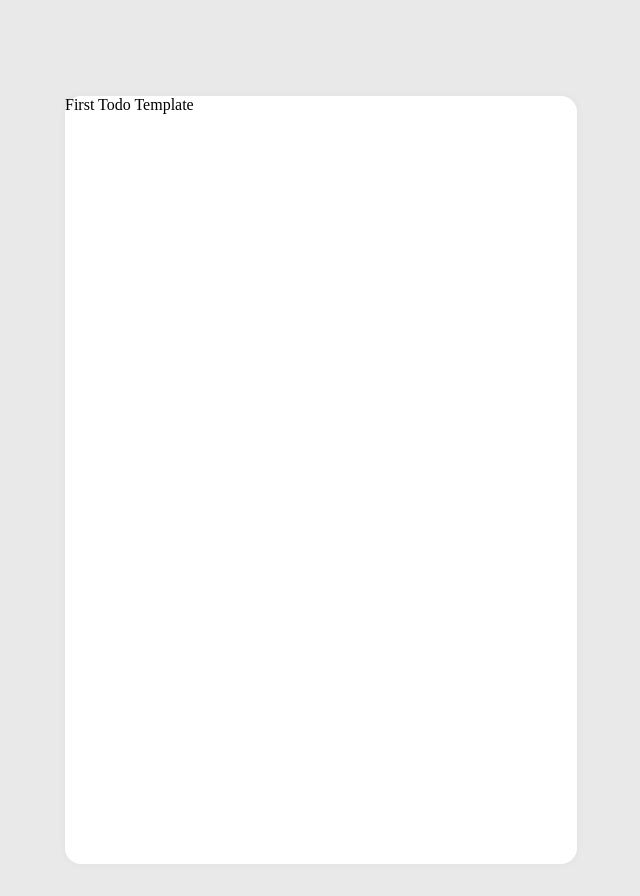
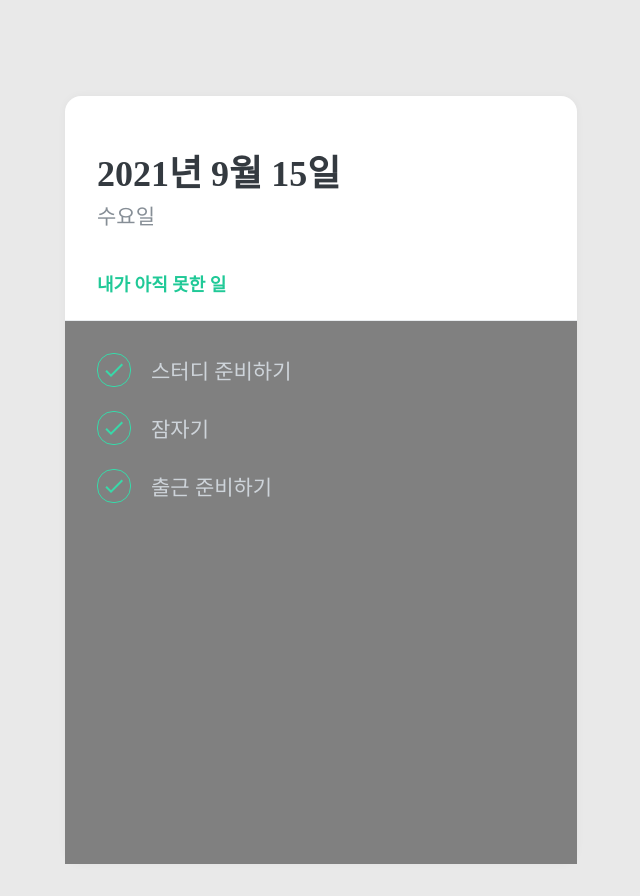
Before and after one commit to ny0011/web-dipping, a React (Create React App) app: page / in a window 1280 px wide. Shown: the whole page, without its empty margins (319-959 px from the left). Built offline with nearby package versions, Linux system fonts and the light colour scheme.

Commit message:
create TodoHead, TodoList, TodoItem
TodoHead
- 오늘 날짜와 제목
TodoList
- TodoItem을 담을 목록
TodoItem
- 체크 버튼/할 일 내용/삭제 버튼

```diff
--- a/package.json
+++ b/package.json
@@ -8,6 +8,7 @@
     "@testing-library/user-event": "^12.8.3",
     "react": "^17.0.2",
     "react-dom": "^17.0.2",
+    "react-icons": "^4.2.0",
     "react-scripts": "4.0.3",
     "styled-components": "^5.3.1",
     "web-vitals": "^1.1.2"
--- a/src/App.js
+++ b/src/App.js
@@ -1,5 +1,7 @@
-import { createGlobalStyle } from "styled-components"
+import { createGlobalStyle } from 'styled-components';
 import './App.css';
+import TodoHead from './components/TodoHead';
+import TodoList from './components/TodoList';
 import { TodoTemplate } from './components/TodoTemplate'
 
 const GlobalStyle = createGlobalStyle`
@@ -12,7 +14,10 @@
   return (
     <>
       <GlobalStyle></GlobalStyle>
-      <TodoTemplate>First Todo Template</TodoTemplate>
+      <TodoTemplate>
+        <TodoHead></TodoHead>
+        <TodoList></TodoList>
+      </TodoTemplate>
     </>
   );
 }
--- /dev/null
+++ b/src/components/TodoHead.js
@@ -0,0 +1,41 @@
+import styled from "styled-components";
+
+const TodoHeadBlock = styled.div`
+padding-top: 48px;
+padding-left: 32px;
+padding-right : 32px;
+padding-bottom: 24px;
+
+border-bottom: 1px solid #e9ecef;
+
+h1 {
+    margin: 0;
+    font-size: 36px;
+    color: #343a40;
+}
+
+.day {
+    margin-top: 4px;
+    color: #868e96;
+    font-size: 21px;
+}
+
+.task-left{
+    color: #20c997;
+    font-size: 18px;
+    margin-top: 40px;
+    font-weight: bold;
+}
+`
+
+function TodoHead() {
+    return (
+        <TodoHeadBlock>
+            <h1>2021년 9월 15일</h1>
+            <div className="day">수요일</div>
+            <div className="task-left">내가 아직 못한 일</div>
+        </TodoHeadBlock>
+    )
+}
+
+export default TodoHead
--- /dev/null
+++ b/src/components/TodoItem.js
@@ -0,0 +1,76 @@
+import styled, { css } from "styled-components"
+import { MdDone, MdDelete } from "react-icons/md"
+
+
+const Remove = styled.div`
+  display: flex;
+  align-items: center;
+  justify-content: center;
+  color: #dee2e6;
+  font-size: 24px;
+  cursor: pointer;
+  &:hover {
+    color: #ff6b6b;
+  }
+  display: none;
+`;
+
+const TodoItemBlock = styled.div`
+  display: flex;
+  align-items: center;
+  padding-top: 12px;
+  padding-bottom: 12px;
+
+  &:hover {
+    ${Remove} {
+      display: initial;
+    }
+  }
+`;
+
+
+const CheckCircle = styled.div`
+  width: 32px;
+  height: 32px;
+  border-radius: 16px;
+  border: 1px solid #ced4da;
+  font-size: 24px;
+  display: flex;
+  align-items: center;
+  justify-content: center;
+  margin-right: 20px;
+  cursor: pointer;
+
+  ${(props) =>
+        props.done &&
+        css`
+      border: 1px solid #38d9a9;
+      color: #38d9a9;
+    `}
+`;
+
+const Text = styled.div`
+  flex: 1;
+  font-size: 21px;
+  color: #495057;
+  ${(props) =>
+        props.done &&
+        css`
+      color: #ced4da;
+    `}
+`;
+
+const TodoItem = ({ id, done, text }) => {
+    return (
+        <TodoItemBlock>
+            <CheckCircle done={done}>{done && <MdDone />}</CheckCircle>
+            <Text done={done}>{text}</Text>
+            <Remove>
+                <MdDelete />
+            </Remove>
+
+        </TodoItemBlock>
+    )
+}
+
+export default TodoItem
--- /dev/null
+++ b/src/components/TodoList.js
@@ -0,0 +1,20 @@
+import styled from "styled-components";
+import TodoItem from "./TodoItem";
+
+const TodoListBlock = styled.div`
+  flex: 1;
+  padding: 20px 32px;
+  padding-bottom: 48px;
+  overflow-y: auto;
+  background: grey;
+`;
+
+const TodoList = () => {
+    return <TodoListBlock>
+        <TodoItem text="스터디 준비하기" done={true} id={1}></TodoItem>
+        <TodoItem text="잠자기" done={true} id={2}></TodoItem>
+        <TodoItem text="출근 준비하기" done={true} id={3}></TodoItem>
+    </TodoListBlock>
+}
+
+export default TodoList
```
Also changed, not shown: public/index.html (+0 -10 lines), 2 other files (tests, documents, lock files or other folders).
